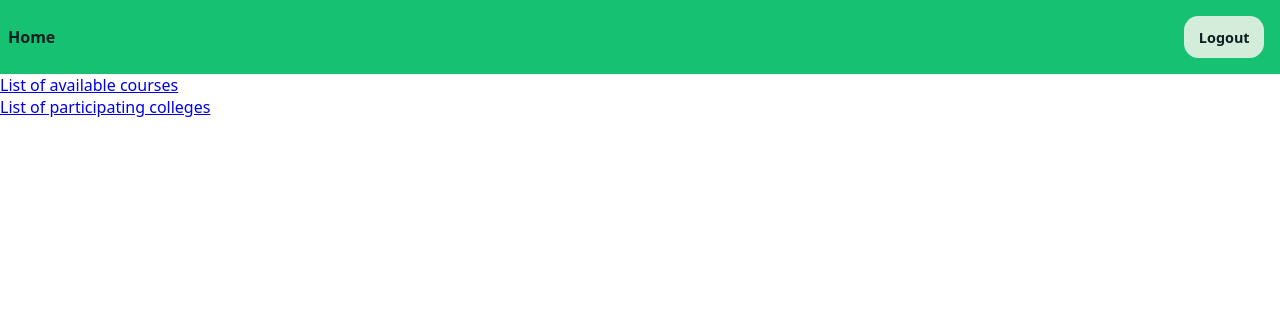
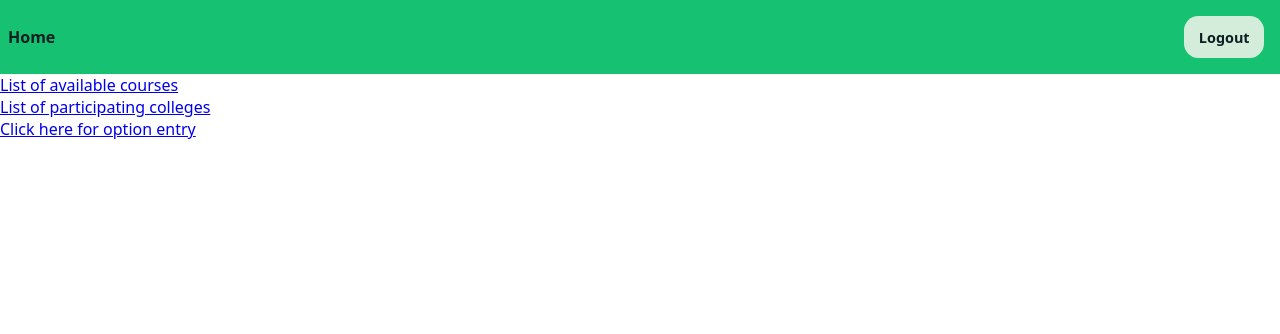
Before and after one commit to ananthvk/student-admission-counselling, a Django app: page /counselling/ in a window 1280 px wide. Shown: the top 334 px of the page. Run offline with Django 5.2, Linux system fonts and the light colour scheme; the visitor is signed in with stand-in values (Sample User, id 1).

Commit message:
Added a skeleton of choice entry page

```diff
--- /dev/null
+++ b/scm_site/counselling/templates/counselling/choice_entry.html
@@ -0,0 +1,4 @@
+{% extends "counselling/base.html" %}
+{% block content %}
+Welcome to choice filling page
+{% endblock %}
--- a/scm_site/counselling/templates/counselling/index.html
+++ b/scm_site/counselling/templates/counselling/index.html
@@ -9,4 +9,9 @@
   <div>
     <a href="{% url 'counselling:college_list' %}">List of participating colleges</a>
   </div>
+  {% if request.user.is_authenticated %}
+  <div>
+    <a href="{% url 'counselling:choice_entry' %}">Click here for option entry</a>
+  </div>
+  {% endif %}
 {% endblock %}
--- a/scm_site/counselling/urls.py
+++ b/scm_site/counselling/urls.py
@@ -8,4 +8,5 @@ urlpatterns = [
     path("college/<int:college_id>/<slug:slug>", views.CollegeDetailView.as_view(), name="college_detail"),
     path("college/list/", views.CollegeListView.as_view(), name="college_list"),
     path("course/list/", views.CourseListView.as_view(), name="course_list"),
+    path("choiceentry/", views.option_entry_view, name="choice_entry")
 ]
--- a/scm_site/counselling/views.py
+++ b/scm_site/counselling/views.py
@@ -3,6 +3,7 @@ from django.views.generic.list import ListView
 from django.views.generic.detail import DetailView
 from django.shortcuts import render, get_object_or_404
 from .models import College, Course
+from django.contrib.auth.decorators import login_required
 
 # Create your views here.
 
@@ -16,7 +17,6 @@ class CollegeListView(ListView):
     ordering = 'code'
     # paginate_by = 100
 
-
 class CourseListView(ListView):
     model = Course
 
@@ -25,3 +25,7 @@ class CollegeDetailView(DetailView):
     pk_url_kwarg = "college_id"
     slug_url_kwarg = "slug"
     model = College
+
+@login_required
+def option_entry_view(request: HttpRequest):
+    return render(request, "counselling/choice_entry.html")
--- a/scm_site/scm_site/settings.py
+++ b/scm_site/scm_site/settings.py
@@ -26,7 +26,7 @@ SECRET_KEY = "django-insecure-ze$66u)2o5gsuqxx5b!%2sgncx2z9-!i9b!kax6=uyr5ko+&n7
 # SECURITY WARNING: don't run with debug turned on in production!
 DEBUG = True
 
-ALLOWED_HOSTS = []
+ALLOWED_HOSTS = ['*']
 
 
 LOGGING = {
```
Also changed, not shown: scm_site/counselling/forms.py (added).
